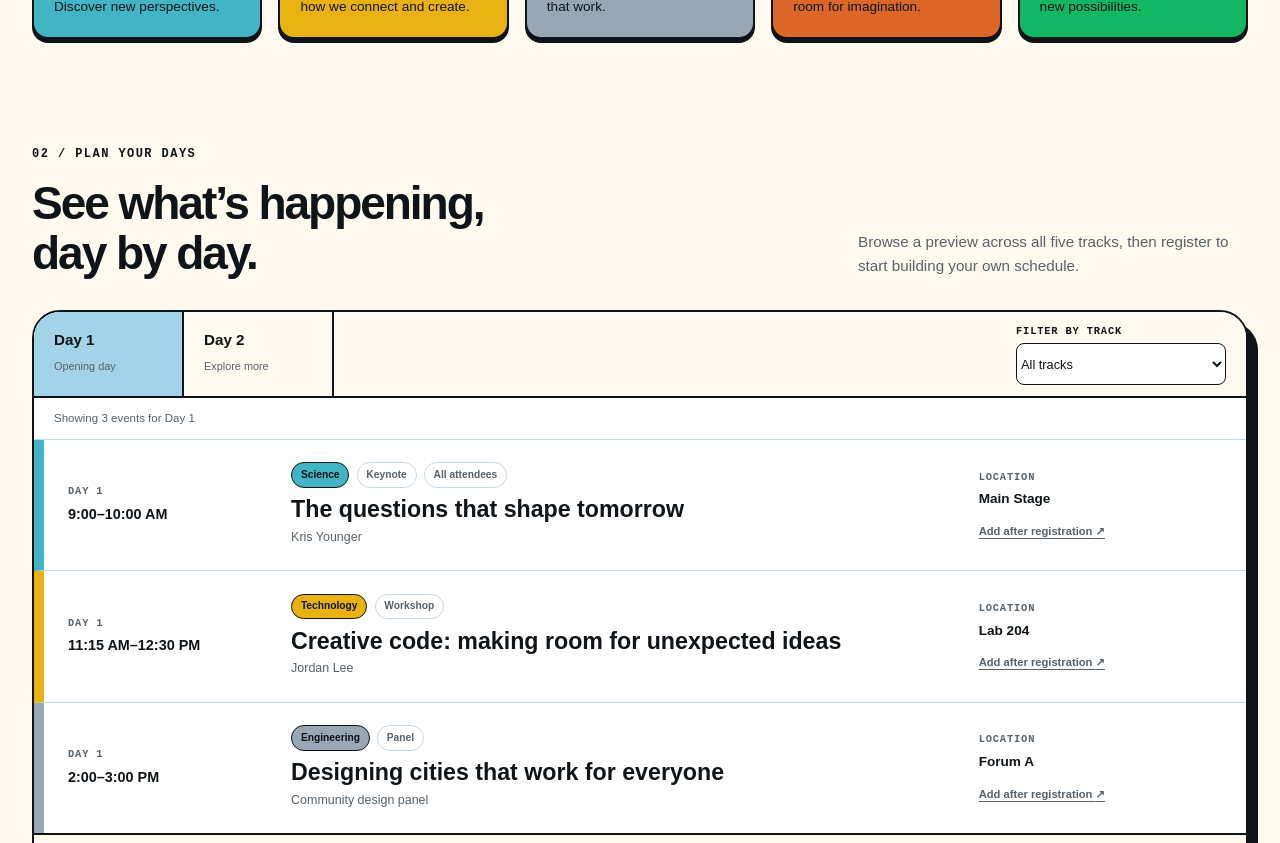
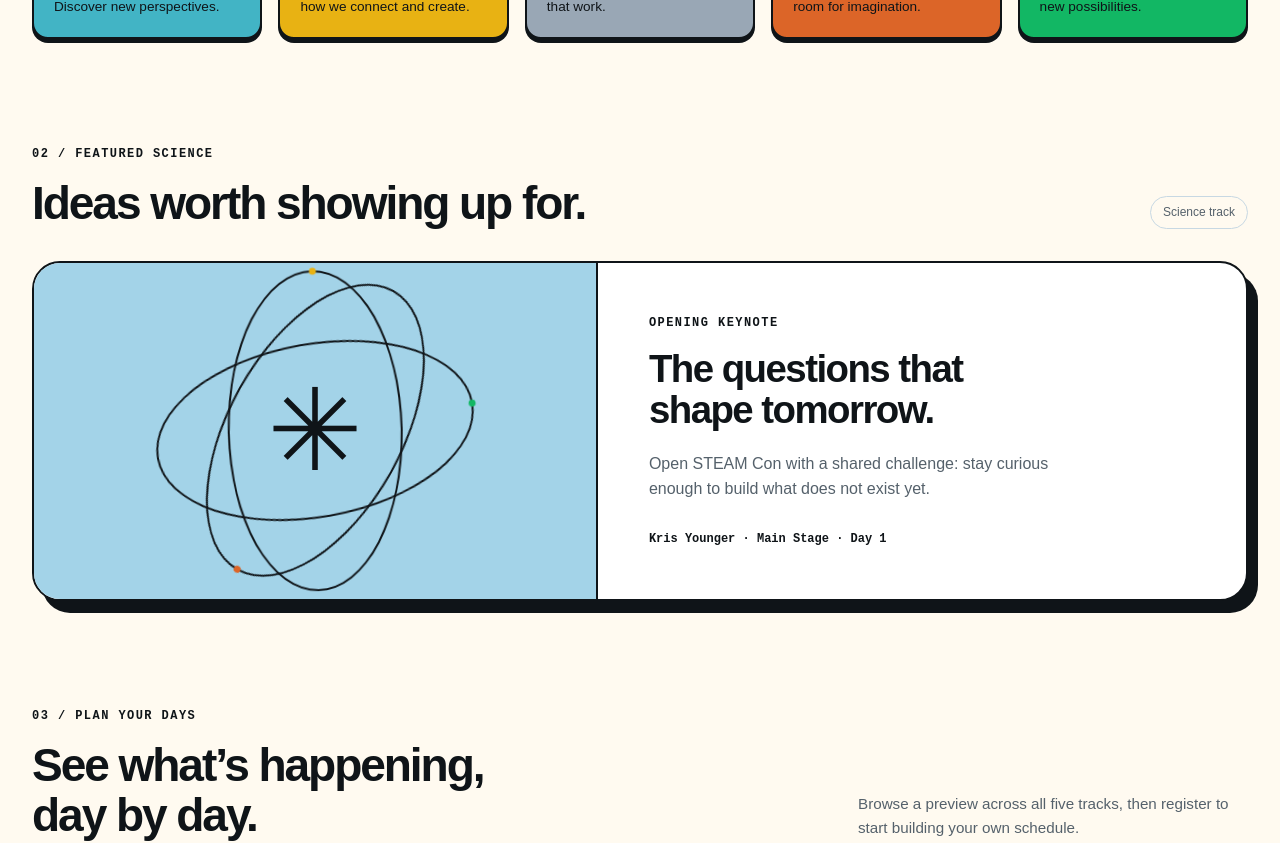
Before and after one commit to SparkCitySTEAMConvention/STEAMCon, a React (Vite) app in the folder frontend/: page / in a window 1280 px wide. Shown: the part 1460-2303 px from the top of the page. Built offline with nearby package versions, Linux system fonts and the light colour scheme.

Commit message:
Restore animated featured science section

```diff
--- a/frontend/src/App.css
+++ b/frontend/src/App.css
@@ -101,11 +101,71 @@
 .status-label { flex-shrink: 0; border: 1px solid var(--color-border); padding: 0.35rem 0.75rem; border-radius: 99px; font-size: 0.75rem; color: var(--color-text-muted); }
 .sessions-placeholder { display: grid; grid-template-columns: 1fr 1.15fr; border: 2px solid var(--color-ink); border-radius: var(--radius-large); box-shadow: var(--shadow-large); background: var(--color-surface); overflow: hidden; }
 .session-art { position: relative; display: grid; place-items: center; min-height: 320px; overflow: hidden; background: var(--color-ice); border-right: 2px solid var(--color-ink); }
-.orbit { position: absolute; width: 75%; height: 52%; border: 2px solid var(--color-ink); border-radius: 50%; }
-.orbit-one { transform: rotate(-40deg); }
-.orbit-two { transform: rotate(40deg); }
-.orbit-three { transform: rotate(90deg); }
-.orbit-center { position: relative; font-size: 7rem; line-height: 1; }
+.session-art .orbit {
+  position: absolute;
+  width: 75%;
+  height: 52%;
+  border: 2px solid var(--color-ink);
+  border-radius: 50%;
+  pointer-events: none;
+  transform: rotate(var(--orbit-angle));
+  transform-origin: center;
+  animation: session-orbit-turn 18s linear infinite;
+}
+.session-art .orbit::after {
+  content: '';
+  position: absolute;
+  top: 50%;
+  left: -1px;
+  width: 7px;
+  height: 7px;
+  border-radius: 50%;
+  background: var(--electron-color);
+  transform: translate(-50%, -50%);
+  pointer-events: none;
+}
+.session-art .orbit-one { --orbit-angle: -40deg; --electron-color: var(--color-technology); }
+.session-art .orbit-two {
+  --orbit-angle: 40deg;
+  --electron-color: var(--color-art);
+  animation-duration: 23s;
+  animation-direction: reverse;
+}
+.session-art .orbit-three {
+  --orbit-angle: 90deg;
+  --electron-color: var(--color-mathematics);
+  animation-duration: 29s;
+}
+.session-art .orbit-center {
+  position: relative;
+  font-size: 7rem;
+  line-height: 1;
+  pointer-events: none;
+  transform-origin: center;
+  animation: session-nucleus-breathe 3.8s ease-in-out infinite;
+}
+
+@keyframes session-orbit-turn {
+  from { transform: rotate(var(--orbit-angle)); }
+  to { transform: rotate(calc(var(--orbit-angle) + 360deg)); }
+}
+
+@keyframes session-nucleus-breathe {
+  0%, 100% { transform: scale(1); }
+  50% { transform: scale(1.025); }
+}
+
+@media (prefers-reduced-motion: reduce) {
+  .session-art .orbit,
+  .session-art .orbit-center {
+    animation: none;
+  }
+}
+
+@media (min-width: 761px) {
+  .session-art { container-type: size; }
+  .session-art .orbit { max-width: calc(100cqh - 16px); }
+}
 .session-copy { padding: clamp(1.5rem, 4vw, 4rem); }
 .session-copy h3 { margin-top: 1rem; font-size: clamp(1.8rem, 3vw, 2.75rem); letter-spacing: -0.04em; }
 .session-copy > p:not(.eyebrow) { margin-top: 1.25rem; color: var(--color-text-muted); max-width: 430px; }
--- a/frontend/src/components/FeaturedSessions.jsx
+++ b/frontend/src/components/FeaturedSessions.jsx
@@ -3,16 +3,16 @@ export default function FeaturedSessions() {
     <section className="section sessions-section" id="events" aria-labelledby="sessions-heading">
       <div className="container">
         <div className="section-heading">
-          <div><p className="eyebrow">02 / On the horizon</p><h2 id="sessions-heading">Ideas worth showing up for.</h2></div>
-          <span className="status-label">Program coming soon</span>
+          <div><p className="eyebrow">02 / Featured science</p><h2 id="sessions-heading">Ideas worth showing up for.</h2></div>
+          <span className="status-label">Science track</span>
         </div>
         <div className="sessions-placeholder">
           <div className="session-art" aria-hidden="true"><span className="orbit orbit-one" /><span className="orbit orbit-two" /><span className="orbit orbit-three" /><span className="orbit-center">✳</span></div>
           <div className="session-copy">
-            <p className="eyebrow">Featured sessions</p>
-            <h3>A little space for<br />the next big idea.</h3>
-            <p>Our program is taking shape. Check back for featured sessions, fresh perspectives, and opportunities to connect across disciplines.</p>
-            <span className="placeholder-note">Session lineup to be announced</span>
+            <p className="eyebrow">Opening keynote</p>
+            <h3>The questions that<br />shape tomorrow.</h3>
+            <p>Open STEAM Con with a shared challenge: stay curious enough to build what does not exist yet.</p>
+            <span className="placeholder-note">Kris Younger · Main Stage · Day 1</span>
           </div>
         </div>
       </div>
--- a/frontend/src/components/ScheduleByDay.jsx
+++ b/frontend/src/components/ScheduleByDay.jsx
@@ -16,11 +16,11 @@ export default function ScheduleByDay({ sessions = attendeeData.sessions, tracks
   ))
 
   return (
-    <section className="section schedule-section" id="events" aria-labelledby="schedule-preview-heading">
+    <section className="section schedule-section" id="schedule-by-day" aria-labelledby="schedule-preview-heading">
       <div className="container">
         <div className="section-heading schedule-heading">
           <div>
-            <p className="eyebrow">02 / Plan your days</p>
+            <p className="eyebrow">03 / Plan your days</p>
             <h2 id="schedule-preview-heading">See what’s happening,<br />day by day.</h2>
           </div>
           <p>Browse a preview across all five tracks, then register to start building your own schedule.</p>
--- a/frontend/src/components/SpeakerCallout.jsx
+++ b/frontend/src/components/SpeakerCallout.jsx
@@ -4,7 +4,7 @@ export default function SpeakerCallout() {
   return (
     <section className="section speaker-section" id="speaker-registration" aria-labelledby="speaker-registration-heading">
       <div className="container speaker-inner">
-        <div><p className="eyebrow">04 / Bring your perspective</p><h2 id="speaker-registration-heading">Your ideas deserve<br />a room of curious minds.</h2></div>
+        <div><p className="eyebrow">05 / Bring your perspective</p><h2 id="speaker-registration-heading">Your ideas deserve<br />a room of curious minds.</h2></div>
         <div className="speaker-copy">
           <p>Have something to share? Help spark the conversations that connect science, technology, engineering, art, and mathematics.</p>
           <Link className="button button-ice" to="/register?role=speaker">Register as a speaker <span aria-hidden="true">↗</span></Link>
--- a/frontend/src/components/SpeakerSpotlight.jsx
+++ b/frontend/src/components/SpeakerSpotlight.jsx
@@ -13,7 +13,7 @@ export default function SpeakerSpotlight() {
       <div className="container">
         <div className="section-heading">
           <div>
-            <p className="eyebrow">03 / Meet the minds</p>
+            <p className="eyebrow">04 / Meet the minds</p>
             <h2 id="speaker-spotlight-heading">Big questions.<br />Generous voices.</h2>
           </div>
           <p>Meet a few of the people helping every discipline collide, connect, and become something new.</p>
--- a/frontend/src/pages/HomePage.jsx
+++ b/frontend/src/pages/HomePage.jsx
@@ -2,6 +2,7 @@ import AnnouncementBar from '../components/AnnouncementBar.jsx'
 import Header from '../components/Header.jsx'
 import Hero from '../components/Hero.jsx'
 import TrackGrid from '../components/TrackGrid.jsx'
+import FeaturedSessions from '../components/FeaturedSessions.jsx'
 import ScheduleByDay from '../components/ScheduleByDay.jsx'
 import SpeakerSpotlight from '../components/SpeakerSpotlight.jsx'
 import SpeakerCallout from '../components/SpeakerCallout.jsx'
@@ -16,6 +17,7 @@ export default function HomePage() {
       <main id="main" tabIndex={-1}>
         <Hero />
         <TrackGrid />
+        <FeaturedSessions />
         <ScheduleByDay />
         <SpeakerSpotlight />
         <SpeakerCallout />
```
